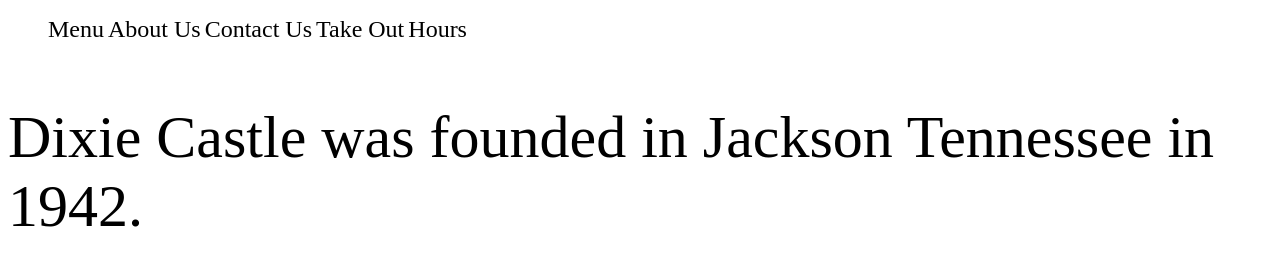
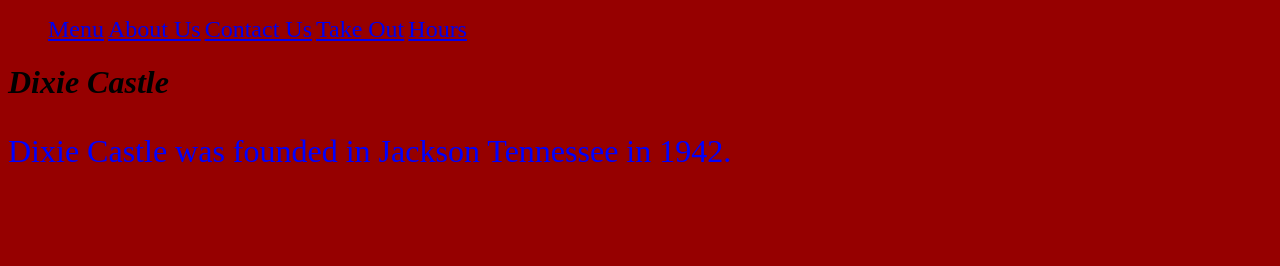
Before and after one commit to karlswor/dixie-castle, a plain HTML site: page index.html in a window 1280 px wide. Drawn offline with Linux system fonts and the light colour scheme.

Commit message:
Added hyperlinks

```diff
--- a/css/main.css
+++ b/css/main.css
@@ -1,11 +1,13 @@
 p {
-  font-size: 60px;
+  font-size: 32px;
+  color: blue;
+font-size: "Times New Roman", Times, Serif;
 }
 
 li {
   display: inline;
   font-size: 24px;
-  font-color: #123;
+  color: Green;
   text-align: right;
-  background-color: #Red;
+  background-color: #red;
 }
--- a/index.html
+++ b/index.html
@@ -9,20 +9,21 @@
 </head>
 
 
-<body>
+<body bgcolor=#960000>
+
 <div class="container">
 
   <div class="nav">
     <ul>
-      <li>Menu</li>
-      <li> About Us</li>
-      <li> Contact Us</li>
-      <li> Take Out</li>
-      <li> Hours</li>
+      <li><a href="menu.html">Menu</a></li>
+      <li><a href="about_us.html">About Us</a></li>
+      <li><a href="contact_us.html">Contact Us</a></li>
+      <li><a href="take_out.html">Take Out</a></li>
+      <li><a href="hours.html">Hours</a></li>
       </div>
+<h1><em>Dixie Castle</em></h1>
 
-
-  <p>Dixie Castle was founded in Jackson Tennessee in 1942.</P>
+  <p>Dixie Castle was founded in Jackson Tennessee in 1942.</p>
 
 
 
```
Also changed, not shown: about_us.html (added, +1 -0 lines), menu.html (added, +1 -0 lines), contact_us.html (added), hours.html (added), take_out.html (added).
